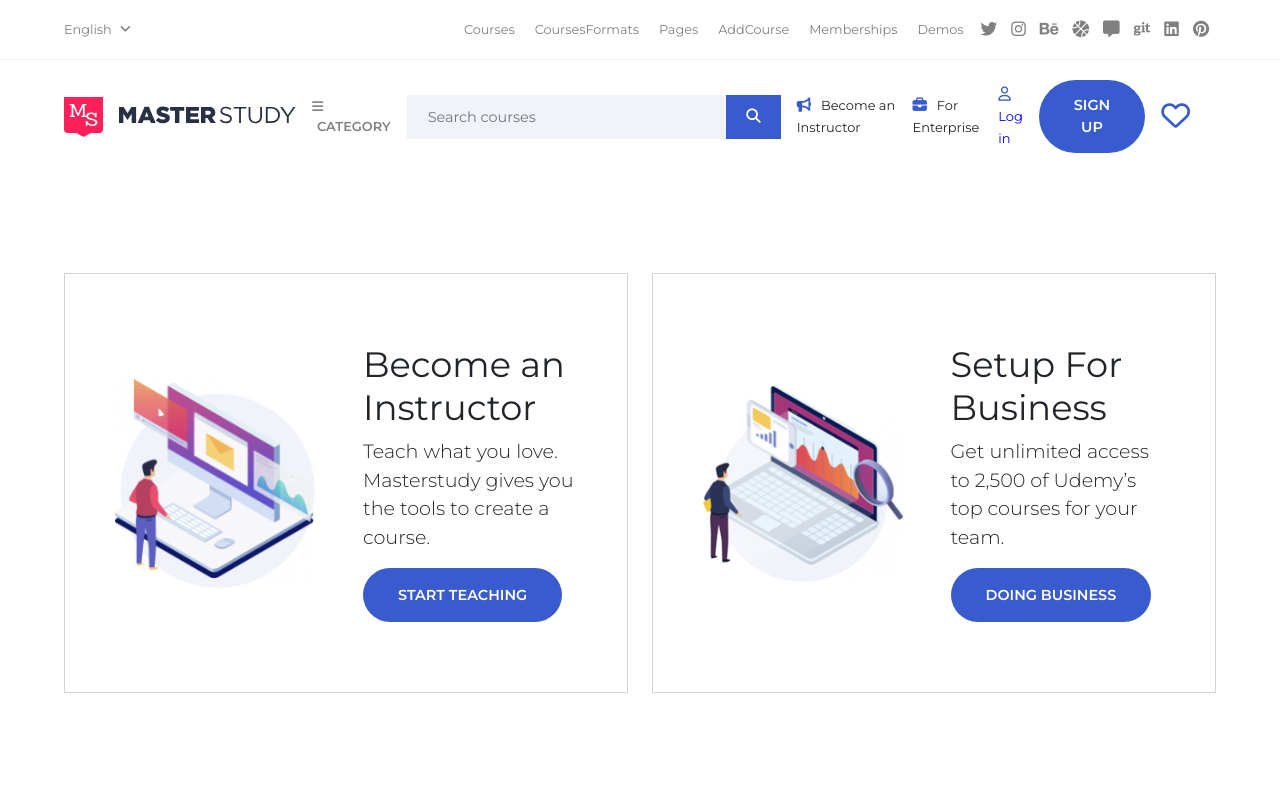
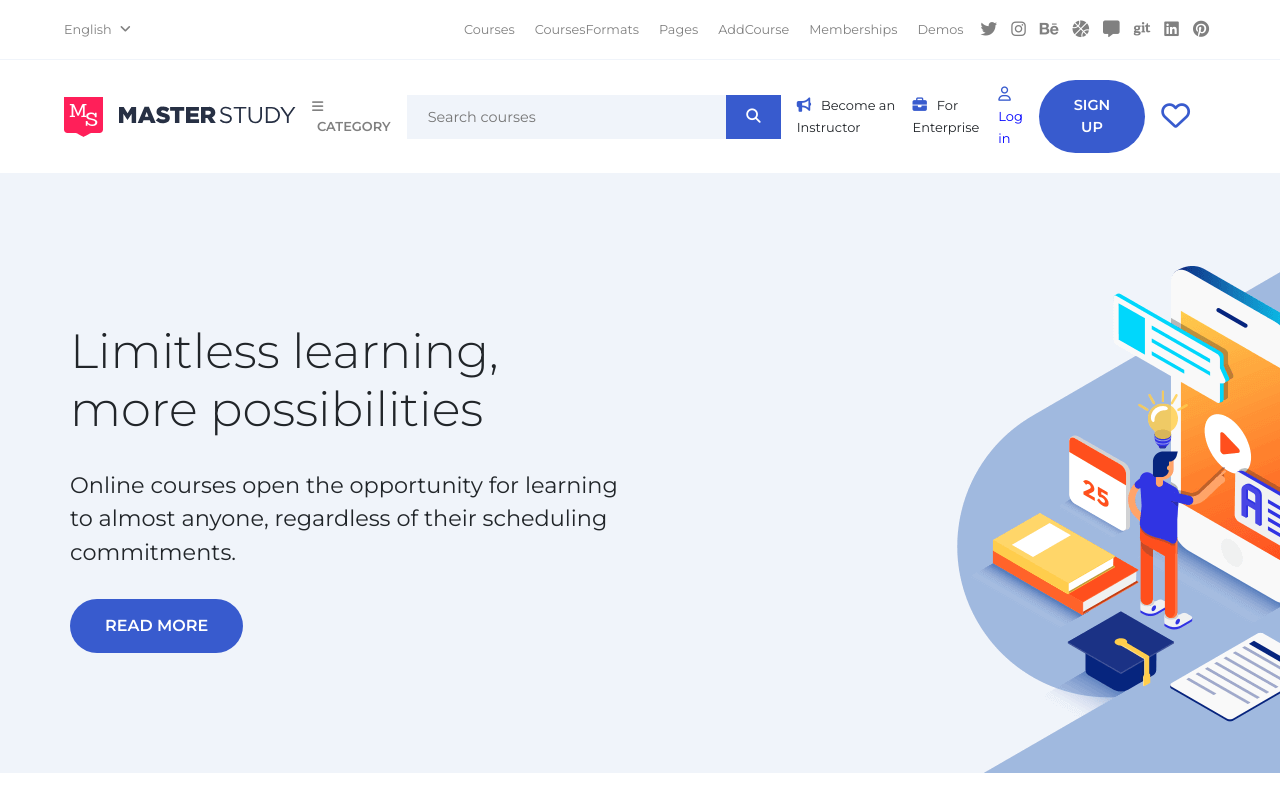
Before and after one commit to valeriobartoletti97/proj-html-vuejs, a Vue app: page / in a window 1280 px wide. Shown: the top 791 px of the page. Built offline with nearby package versions, Linux system fonts and the light colour scheme.

Commit message:
read more section finished

```diff
--- a/src/components/MainComponent.vue
+++ b/src/components/MainComponent.vue
@@ -1,5 +1,19 @@
 <template>
     <main>
+        <!-- section read more -->
+        <div id="read-more" class="overflow-y-hidden">
+            <div class="container read-more-text">
+                <div class="row">
+                    <div class="col-6">
+                        <h3>Limitless learning, more possibilities</h3>
+                        <p>Online courses open the opportunity for learning to almost anyone, regardless of their scheduling commitments.</p>
+                        <button class="my-btn-large">
+                            <span class="text-uppercase">Read more</span>
+                        </button>
+                    </div>
+                </div>
+            </div>
+        </div>
         <!-- section start business -->
         <div class="my-container d-flex justify-content-between">
             <div class="business-wrapper d-flex align-items-center">
@@ -27,6 +41,7 @@
                 </div>
             </div>
         </div>
+        <!-- feedbacks section -->
         <div class="position-relative developers-feedbacks">
             <img src="/images/Tim-Sab.jpg" alt="tim-sab">
             <div class="feedback-text position-absolute">
@@ -76,6 +91,24 @@
 
 <style lang="scss" scoped>
 @use '../assets/style/partials/variables.scss' as *;
+.read-more-text{
+    padding: 150px 0px;
+    height:50%;
+    h3{
+        font-size: 3em;
+        font-weight:300;
+        margin-bottom: 30px;
+    }
+    p{
+        font-size: 1.4em;
+        margin-bottom:30px
+    }
+}
+#read-more{
+    width:100%;
+    height:600px;
+    background-image: url('/images/read-me-bg.png');
+}
 .business-text{
     h3{
     font-size: 2.2em;
```
Also changed, not shown: public/images/read-me-bg.png (renamed from public/images/Untitled-1-1-1-1-1.png).
